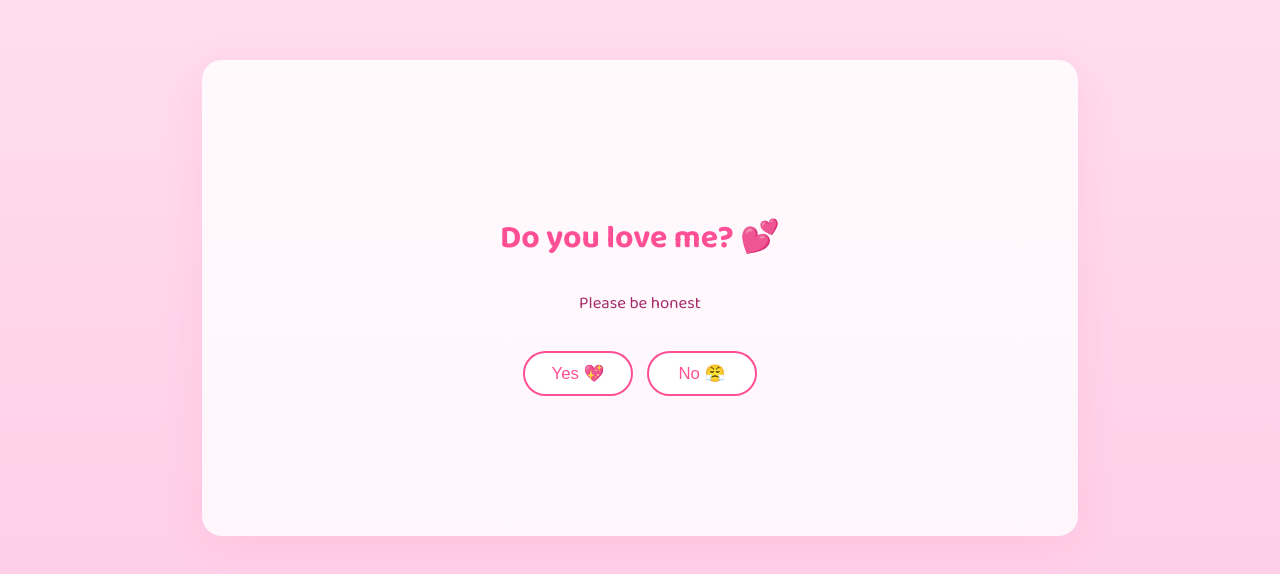
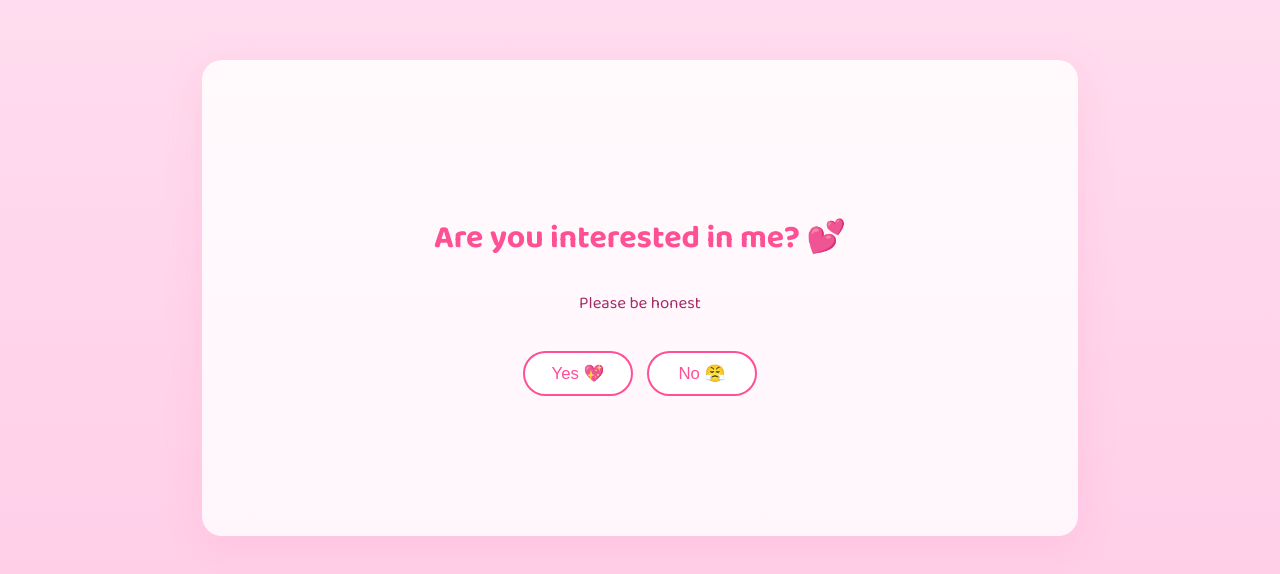
Before and after one commit to J-RaeB/OpenIt, a plain HTML site: page index.html in a window 1280 px wide. Shown: the part 102-676 px from the top of the page. Drawn offline with Linux system fonts and the light colour scheme.

Commit message:
index.html

```diff
--- a/index.html
+++ b/index.html
@@ -3,7 +3,7 @@
 <head>
 <meta charset="utf-8" />
 <meta name="viewport" content="width=device-width,initial-scale=1" />
-<title>💕 A Cute Surprise — Rae</title>
+<title>💕 Just Open It — silly</title>
 
 <!-- Optional: nice playful font -->
 <link href="https://fonts.googleapis.com/css2?family=Baloo+2:wght@400;700&display=swap" rel="stylesheet">
@@ -321,7 +321,7 @@
 
       <!-- SCREEN 1: Question 1 -->
       <section id="s1" class="screen active enter" aria-hidden="false">
-        <h1>Do you love me? 💕</h1>
+        <h1>Are you interested in me? 💕</h1>
         <p class="lead">Please be honest</p>
         <div class="btn-row">
           <button class="btn" onclick="handleYes(1)">Yes 💖</button>
```
